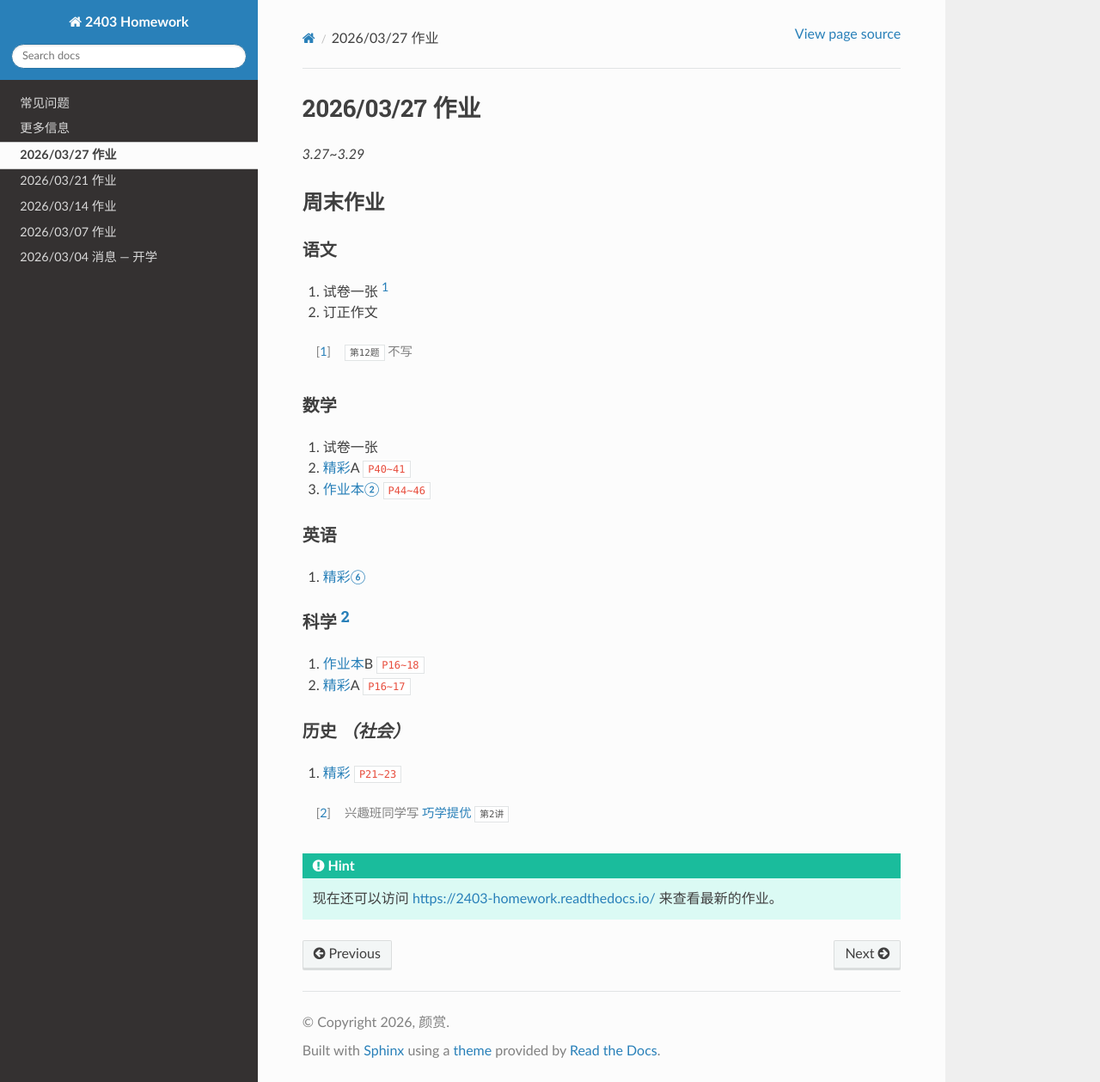
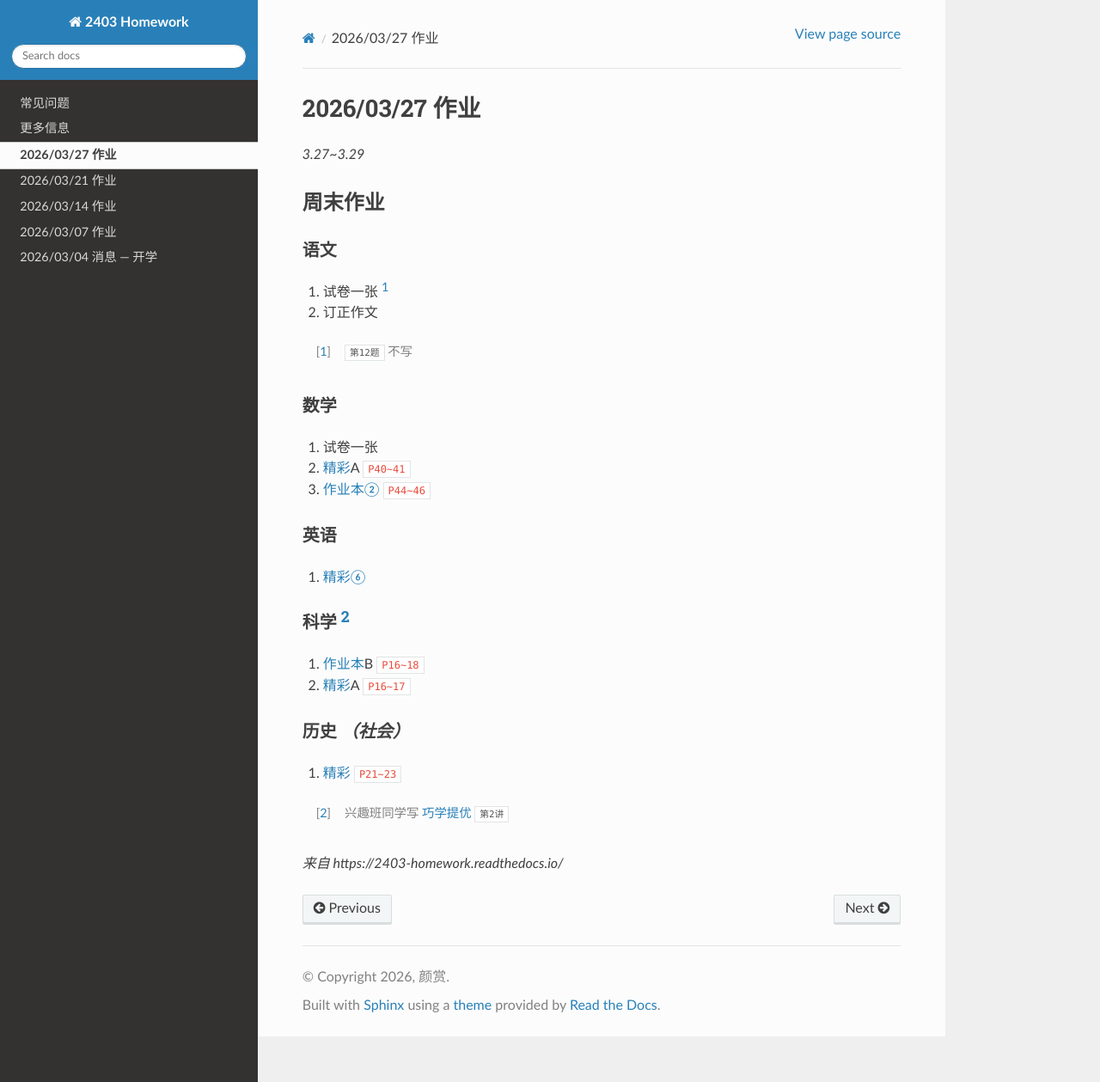
Before and after one commit to Sail-in-1024/2403-Homework, a Sphinx documentation site: the page built from docs/source/events/26.03.27-homework.rst, in a window 1280 px wide and 1259 px high. Shown: the whole window at 86% size. Built offline with Sphinx 7.4.7 and the Read the Docs theme 3.1.0, drawn with Linux system fonts in a browser that asks for light colours.

Commit message:
更新 26.03.27-homework.rst

```diff
--- a/docs/source/events/26.03.27-homework.rst
+++ b/docs/source/events/26.03.27-homework.rst
@@ -39,6 +39,4 @@
 
 .. [#] 兴趣班同学写 :term:`巧学提优` ``第2讲``
 
-.. hint::
-
-   现在还可以访问 https://2403-homework.readthedocs.io/ 来查看最新的作业。
+*来自 https://2403-homework.readthedocs.io/*
```
